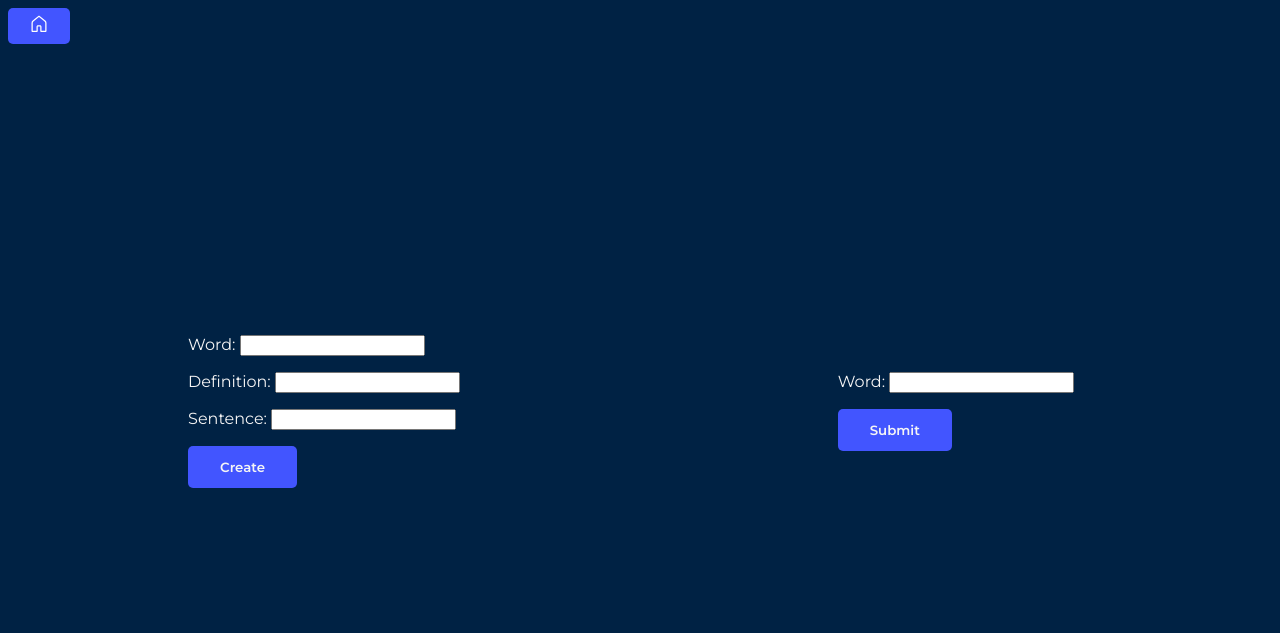
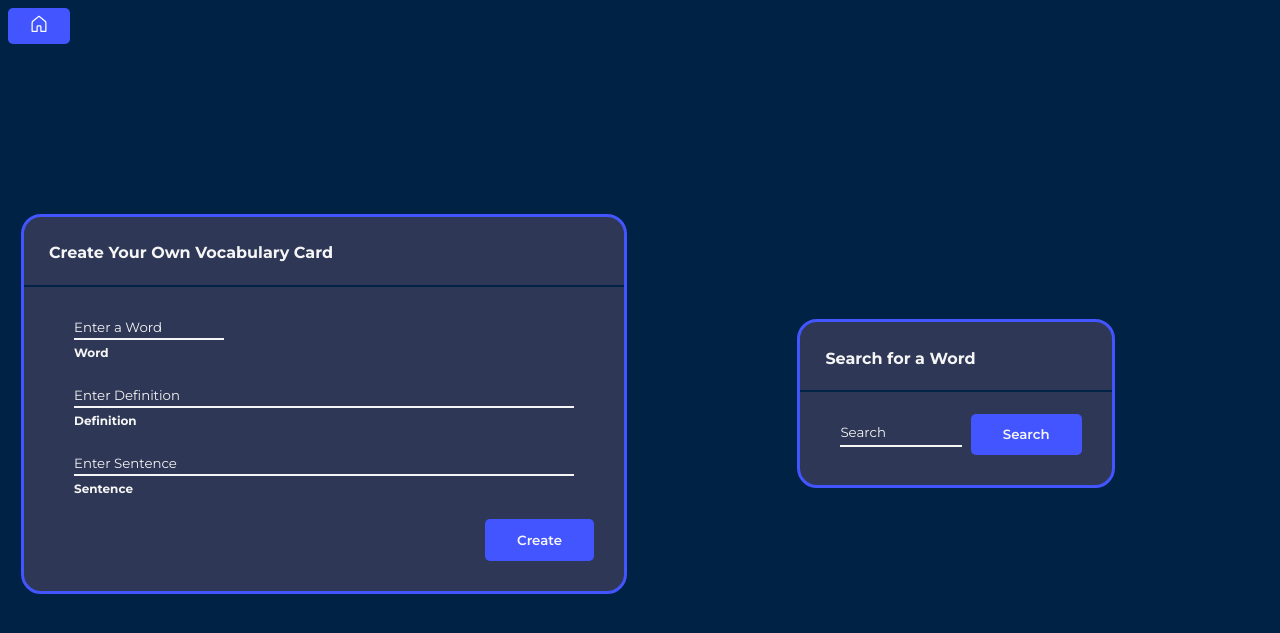
Before and after one commit to Ezpert/VocabularyCards, a Django app: page /createPage/ in a window 1280 px wide. Shown: the top 633 px of the page. Run offline with Django 5.2, Linux system fonts and the light colour scheme.

Commit message:
Fixed createPage.html, added styles and changed the create form to an ajax call so it doesn't redirect to another page and can handle the information from the same page!

```diff
--- a/VocabularyCards/VocabLogic/forms.py
+++ b/VocabularyCards/VocabLogic/forms.py
@@ -1,14 +1,16 @@
 from django import forms
+from django.utils.safestring import mark_safe
 
 
 class CardFullForm(forms.Form):
-    word = forms.CharField(label='Word', max_length=100,  widget=forms.TextInput(attrs={"class": "form-word"}))
-    definition = forms.CharField(label='Definition', max_length=300,  widget=forms.TextInput(attrs={"class": "form-def"}))
-    sentence = forms.CharField(label='Sentence', max_length=250,  widget=forms.TextInput(attrs={"class": "form-sen"}))
+
+    word = forms.CharField(label=mark_safe('<span class="custom-label-class" id="word-label">Word</span>'), max_length=100,  widget=forms.TextInput(attrs={"class": "form-word", "placeholder": "Enter a Word"}))
+    definition = forms.CharField(label=mark_safe('<span class="custom-label-class" id="definition-label">Definition</span>'), max_length=300,  widget=forms.TextInput(attrs={"class": "form-def", "placeholder": "Enter Definition"}))
+    sentence = forms.CharField(label=mark_safe('<span class="custom-label-class" id="sentence-label">Sentence</span>'), max_length=250,  widget=forms.TextInput(attrs={"class": "form-sen", "placeholder": "Enter Sentence"}))
 
 
 class CardEmptyForm(forms.Form):
-    word = forms.CharField(label='Word', max_length=100)
+    word = forms.CharField(label='',max_length=100, widget=forms.TextInput(attrs={"class": "form-search", "placeholder": "Search"}))
 
 
 class EditDefForm(forms.Form):
--- a/VocabularyCards/VocabLogic/views.py
+++ b/VocabularyCards/VocabLogic/views.py
@@ -32,7 +32,8 @@ def chat_completion(
         # Add the user's message to the messages list
         messages += [{"role": "user", "content": message}]
 
-    # Make an API call to the OpenAI ChatCompletion endpoint with the model and messages
+    print (messages)
+
 
     # Make an API call to the OpenAI ChatCompletion endpoint with the model and messages
     completion = client.chat.completions.create(
@@ -42,7 +43,12 @@ def chat_completion(
     )
 
     # Extract and return the AI's response from the API response
-    return completion.choices[0].message.content.strip()
+    # Check if completion and completion.choices are not None
+    if completion is not None and completion.choices:
+        return completion.choices[0].message.content.strip()
+    else:
+        # Handle the case where completion or completion.choices is None
+        return "Error generating response."
 
 
 def ai_example(word=None, definition=None):
@@ -140,27 +146,37 @@ def createPage(request):
 
 def addCard(request):
     if request.method == 'POST':
-
+        print("Valid method!")
         if 'f_form' in request.POST:
 
+            print("Form f found!")
             form_f = CardFullForm(request.POST)
             if form_f.is_valid():
-                # Use get_or_create to find or create a Card instance with the word from the form
-                new_card, created = Card.objects.get_or_create(
-                    word=form_f.cleaned_data['word'].lower()
-                )
+                print("Valid form!")
+                try:
+                    print("Working!")
+                    # Use get_or_create to find or create a Card instance with the word from the form
+                    new_card, created = Card.objects.get_or_create(
+                        word=form_f.cleaned_data['word'].lower()
+                    )
 
-                # Create a new Card instance with the word from the form
-                if created:
-                    new_card.save()
+                    # Create a new Card instance with the word from the form
+                    if created:
+                        new_card.save()
 
-                definition_text = form_f.cleaned_data['definition']
-                sentence_use = form_f.cleaned_data['sentence']
-                new_definition = Definition(card=new_card, definition_text=definition_text, sentence_use=sentence_use)
-                new_definition.save()
+                    definition_text = form_f.cleaned_data['definition']
+                    sentence_use = form_f.cleaned_data['sentence']
+                    new_definition = Definition(card=new_card, definition_text=definition_text, sentence_use=sentence_use)
+                    new_definition.save()
+                    return JsonResponse({'status': 'success'}, status=200)
+                except Definition.DoesNotExist:
 
-                return redirect('home')
+                    return JsonResponse({'status': 'Definition not found'}, status=404)
+                except Card.DoesNotExist:
+                    return JsonResponse({'status': 'Card not found'}, status=404)
+
         elif 'e_form' in request.POST:
+            print("Form e found!")
             form_e = CardEmptyForm(request.POST)
             if form_e.is_valid():
                 # Attempt to get or create the card
@@ -199,7 +215,11 @@ def addCard(request):
                     return redirect('createPage')
             else:
                 return render(request, 'landing.html')
-
+        else:
+            print("Form f or e not found!")
+            return JsonResponse({'status': 'Form not found'}, status=404)
+    else:
+        return HttpResponseNotAllowed(['POST'])
 
 def searchAdd(request):
     print("Request received")  # Debugging line
--- a/VocabularyCards/VocabularyCards/settings.py
+++ b/VocabularyCards/VocabularyCards/settings.py
@@ -83,7 +83,7 @@ DATABASES = {
         'ENGINE': 'django.db.backends.mysql',
         'NAME': 'vocab_database',
         'USER': 'root',
-        'PASSWORD': '',
+        'PASSWORD': 'rIu5^e0NsYH1',
         'HOST': 'localhost',
         'PORT': '3306',
 
--- a/VocabularyCards/static/css/createPage.css
+++ b/VocabularyCards/static/css/createPage.css
@@ -1,8 +1,20 @@
-p, button{
+p, button, label, input, h1, h2, h3, h4{
     font-family: Montserrat, Arial, serif;
     color: whitesmoke;
 }
 
+input:-webkit-autofill,
+input:-webkit-autofill:hover,
+input:-webkit-autofill:focus,
+input:-webkit-autofill:active {
+     transition: background-color 86400s ease-in-out 0s; /* Forces the background to be transparent */
+    -webkit-text-fill-color: whitesmoke !important; /* Sets the font color */
+    font-family: Montserrat, Arial, serif !important; /* Ensures the font family remains consistent */
+}
+
+input, label {
+    width: 100%;
+}
 html{
     background: #002244;
 
@@ -16,11 +28,88 @@ html{
     height: 90svh;
 
 }
+
+.forms-container
+{
+    width: 500px;
+    padding: 50px 50px 70px 50px;
+    background: #2e3856;
+    border-radius: 20px;
+    border: 3px solid #4255ff;
+    position: relative;
+}
+
+.form-header
+{
+    padding: 0px 0px 18px 0px;
+}
+.form-header-text
+{
+    position: absolute;
+    top: 5px;
+    left: 25px;
+
+
+}
+
+.border-seperator-div
+{
+    height: 2px;
+    background: #002244;
+    margin-bottom: 30px;
+    width: calc(100% + 100px);
+    margin-left: -50px;
+    margin-right: -50px;
+}
+
 .form-word
 {
-    color: red;
+    width: 30%;
+
+
 
 }
+
+.form-word, .form-def, .form-sen, .form-search
+{
+    background: none;
+    border: none;
+    border-bottom: 2px solid whitesmoke;
+    transition: 0.15s ease-in-out;
+    padding: 0px 0px 3px 0px;
+
+}
+
+.form-search
+{
+    width: 55%;
+    padding: 0px 0px 5px 0px;
+}
+
+.form-word::placeholder, .form-def::placeholder, .form-sen::placeholder, .form-search::placeholder
+{
+    color: whitesmoke;
+}
+
+.form-word:focus, .form-def:focus, .form-sen:focus, .form-search:focus
+{
+    background-color: transparent;
+    border-bottom-color: #4255ff;
+    border-bottom-width: 5px;
+    outline: none;
+}
+
+.form-group{
+    margin: 25px 0px 25px 0px;
+}
+
+.form-group label {
+    display: block;
+    font-size: 12px;
+    font-weight: bold;
+    margin-top: 5px;
+}
+
 
 .button,.back-button
 {
@@ -36,7 +125,14 @@ html{
     padding: 0.4rem 1.3rem;
 
 }
+.button
+{
+    position: absolute;
+    right: 30px;
+    bottom: 30px;
 
+
+}
 
 .button:hover, .back-button:hover
 {
--- a/VocabularyCards/templates/createPage.html
+++ b/VocabularyCards/templates/createPage.html
@@ -6,12 +6,16 @@
     <link rel="preconnect" href="https://fonts.googleapis.com">
     <link rel="preconnect" href="https://fonts.gstatic.com" crossorigin>
     <link href="https://fonts.googleapis.com/css2?family=Montserrat:ital,wght@0,100..900;1,100..900&family=Roboto:wght@400;500;700&display=swap" rel="stylesheet">
-
+     <script src="https://ajax.googleapis.com/ajax/libs/jquery/3.5.1/jquery.min.js"></script>
     <meta charset="UTF-8">
     <title>Title</title>
 </head>
 <body>
+
+
+
     <div class="container">
+
 
 
 
@@ -22,36 +26,100 @@
         </form>
 
 
+        <div id="success-message" style="display: none;"></div>
+
+
         <div class="form-div">
 
+            <div class="forms-container" >
+                {% csrf_token %}
+                <div class="form-header"> <h4 class="form-header-text"> Create Your Own Vocabulary Card</h4></div>
+                <div class="border-seperator-div"></div>
 
-        <form action= "{% url 'addCard'%}"  method="post">
-            {% csrf_token %}
-            {{f_form.as_p}}
-<!--            <p>-->
-<!--            <label>Word: </label>-->
-<!--            {{f_form.word}}-->
-<!--            </p>-->
-<!--            <label>Definition</label>-->
-<!--            {{ f_form.definition }}-->
-<!--            <label>Sentence</label>-->
-<!--            {{ f_form.sentence }}-->
+                {% for field in f_form %}
+                        <div class="form-group">
+                            <p style="margin: 0;">{{ field }}</p>
+                            <label>{{ field.label|safe }}</label>
+                        </div>
 
+                {% endfor %}
+                <input type="hidden" name="f_form" value="f_form">
+                <button id="create-button" class="button" type="submit">Create</button>
 
-            <input type="hidden" name="f_form" value="f_form">
-            <button class="button" type="submit">Create</button>
-        </form>
-        <form action= "{% url 'addCard'%}" method="post">
+            </div>
+            <form class="forms-container" style="width: 35%;padding-left: 40px;padding-bottom: 22px;"action= "{% url 'addCard'%}" method="post">
+                <div class="form-header"> <h4 class="form-header-text"> Search for a Word </h4></div>
+                <div class="border-seperator-div" style="margin-left: -40px;width: calc(100% +  90px); margin-bottom: 30px;"></div>
                 {% csrf_token %}
                 {{e_form.as_p}}
                  <input type="hidden" name="e_form" value="e_form">
-            <button class="button" type="submit">Submit</button>
+                <button class="button" type="submit">Search</button>
             </form>
-
-
 
         </div>
     </div>
 
+
+
+
+
+
+<script>
+
+    document.addEventListener("DOMContentLoaded", function(){
+
+        document.getElementById('create-button').addEventListener('click', function(event){
+            console.log("GOOO GOO GAGAG")
+            var word = document.getElementById('id_word').value;
+            var definition = document.getElementById('id_definition').value;
+            var sentence = document.getElementById('id_sentence').value;
+            var form_f = true;
+
+
+
+            console.log(word);
+            console.log(definition);
+            console.log(sentence);
+
+            $.ajax({
+                url: '/addCard/',
+                type: 'POST',
+                data: {
+                    'word' : word,
+                    'definition' : definition,
+                    'f_form' : form_f,
+                    'sentence' : sentence,
+                    'csrfmiddlewaretoken': '{{ csrf_token }}'
+                },
+                success(response)
+                {
+                    console.log("HELLO WORLD!");
+                },
+                error: function(jqXHR, textStatus, errorThrown)
+                {
+                    alert('There was a problem with the request: ' + textStatus + ' - ' + errorThrown);
+                }
+
+
+
+
+
+            })
+
+
+
+        })
+        {
+
+        }
+
+
+
+    });
+
+
+
+</script>
+
 </body>
 </html>
```
Lines whose indentation alone changed are shown as unchanged.
